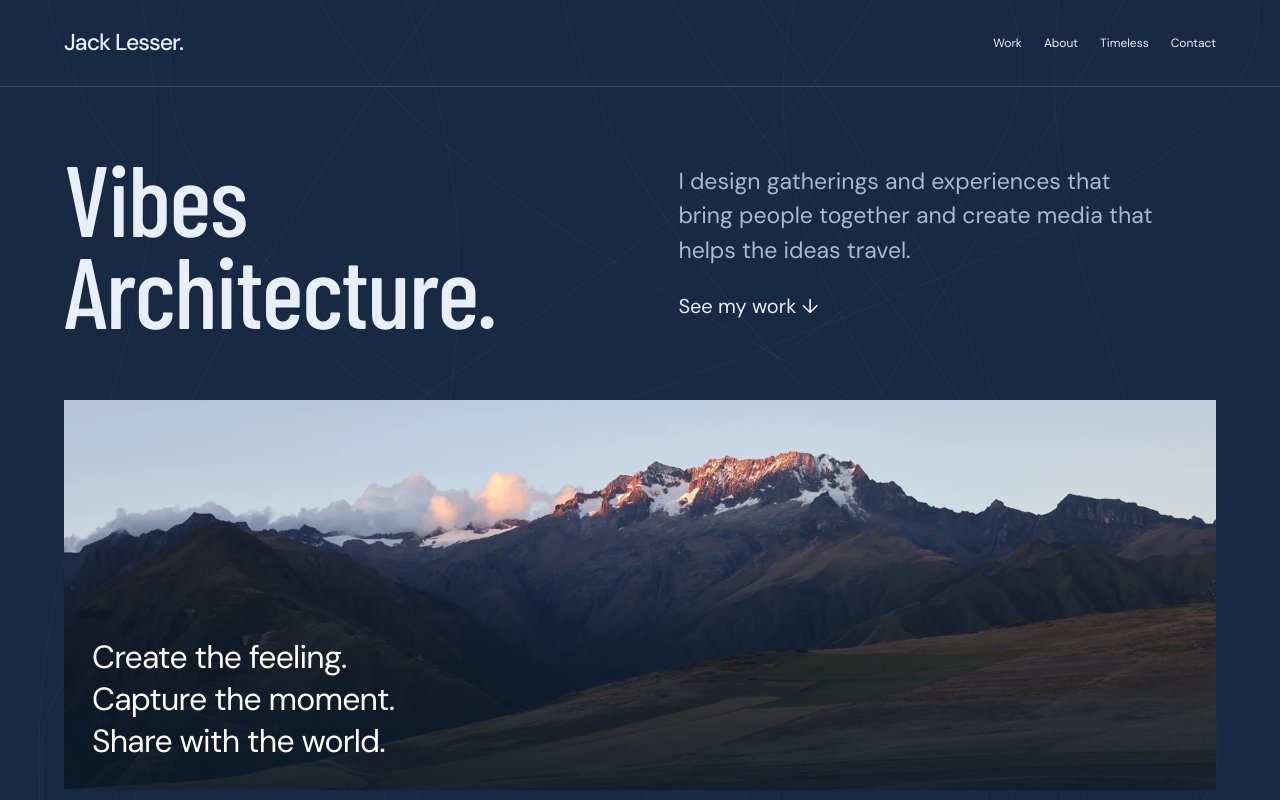
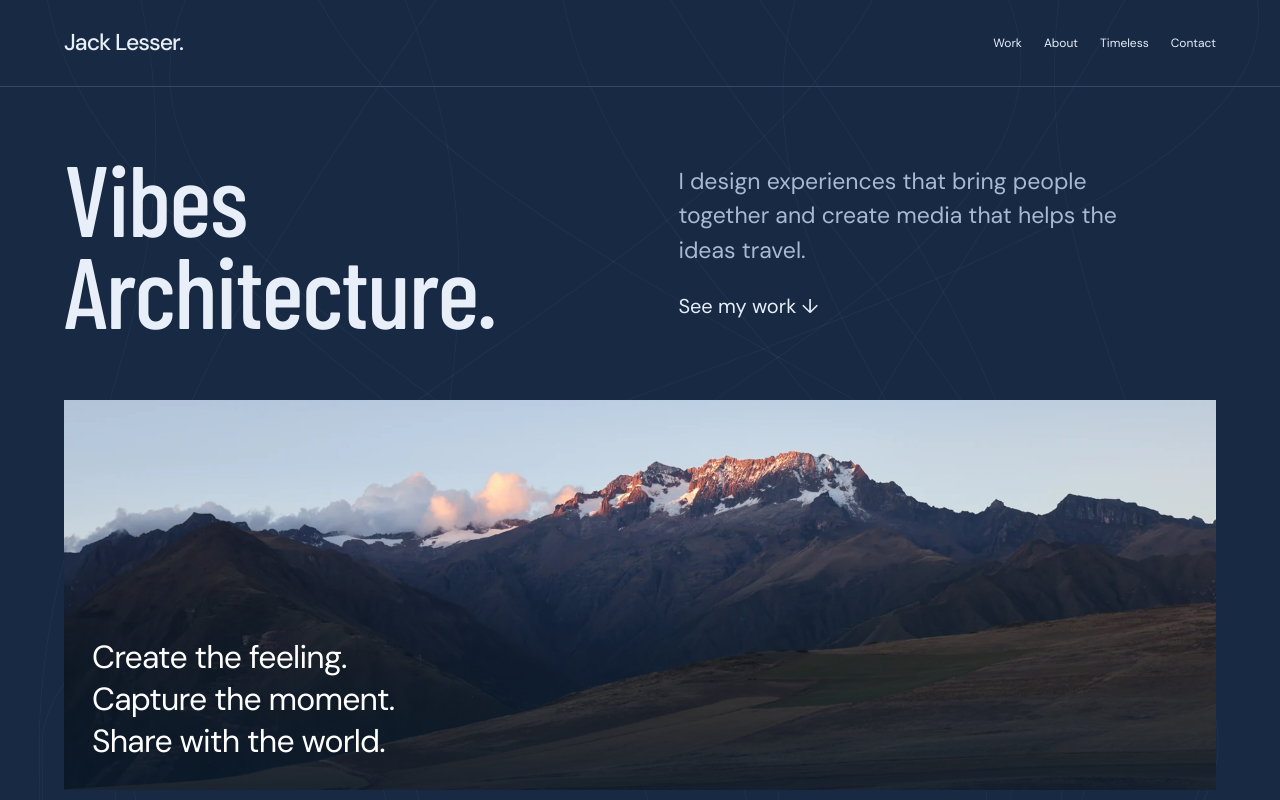
Before and after one commit to jacklesser3/jacklesser.me, a Next.js app: page / in a window 1280 px wide. Shown: the top 800 px of the page. Built offline with nearby package versions, Linux system fonts and the light colour scheme.

Commit message:
Simplify introductory sentence to experiences

```diff
--- a/src/app/page.tsx
+++ b/src/app/page.tsx
@@ -6,9 +6,9 @@ const barlow = Barlow_Condensed({ subsets: ["latin"], weight: ["400", "500"], va
 const dm = DM_Sans({ subsets: ["latin"], weight: ["400", "500"], variable: "--font-dm-sans", display: "swap" });
 export const metadata: Metadata = {
   title: { absolute: "Jack Lesser | Vibes Architecture" },
-  description: "I design gatherings and experiences that bring people together and create media that helps the ideas travel.",
+  description: "I design experiences that bring people together and create media that helps the ideas travel.",
   alternates: { canonical: "https://jacklesser.me" },
-  openGraph: { title: "Jack Lesser | Vibes Architecture", description: "I design gatherings and experiences that bring people together and create media that helps the ideas travel.", url: "https://jacklesser.me", siteName: "Jack Lesser", images: [{ url: "/portfolio/photos/peru-2026-02-IMG_1019.webp", width: 1800, height: 1200 }] },
-  twitter: { card: "summary_large_image", title: "Jack Lesser | Vibes Architecture", description: "I design gatherings and experiences that bring people together and create media that helps the ideas travel.", images: ["/portfolio/photos/peru-2026-02-IMG_1019.webp"] },
+  openGraph: { title: "Jack Lesser | Vibes Architecture", description: "I design experiences that bring people together and create media that helps the ideas travel.", url: "https://jacklesser.me", siteName: "Jack Lesser", images: [{ url: "/portfolio/photos/peru-2026-02-IMG_1019.webp", width: 1800, height: 1200 }] },
+  twitter: { card: "summary_large_image", title: "Jack Lesser | Vibes Architecture", description: "I design experiences that bring people together and create media that helps the ideas travel.", images: ["/portfolio/photos/peru-2026-02-IMG_1019.webp"] },
 };
 export default function Home() { return <div className={`${barlow.variable} ${dm.variable}`}><Portfolio /></div>; }
--- a/src/components/portfolio/Portfolio.tsx
+++ b/src/components/portfolio/Portfolio.tsx
@@ -176,7 +176,7 @@ export default function Portfolio() {
   return <div id="jack-portfolio" className="jp-refined">
     <ScrollFlow />
     <header className="jp-nav"><Link className="jp-brand" href="/">Jack Lesser.</Link><nav className="jp-links" aria-label="Portfolio"><a href="#jp-work">Work</a><a href="#jp-about">About</a><Link href="/timeless">Timeless</Link><a href="#jp-contact">Contact</a></nav></header>
-    <section className="jp-intro" id="jp-top"><div><h1>Vibes<br /><span className="jp-title-second">Architecture.</span></h1></div><div className="jp-lead"><p>I design gatherings and experiences that bring people together and create media that helps the ideas travel.</p><a href="#jp-work">See my work ↓</a></div></section>
+    <section className="jp-intro" id="jp-top"><div><h1>Vibes<br /><span className="jp-title-second">Architecture.</span></h1></div><div className="jp-lead"><p>I design experiences that bring people together and create media that helps the ideas travel.</p><a href="#jp-work">See my work ↓</a></div></section>
     <div className="jp-cover"><img src={photos["Peru 2026"][1].src} alt="Warm light on snow-covered mountains in Peru" fetchPriority="high" width="1800" height="1200" /><div className="jp-cover-overlay"><div className="jp-cover-title">Create the feeling.<br />Capture the moment.<br />Share with the world.</div></div></div>
     <section className="jp-section" id="jp-pillars"><div className="jp-section-head"><div><div className="jp-eyebrow">How I approach the work</div><h2>It starts with how it feels.</h2></div></div><div className="jp-pillars">{pillars.map(pillar => <article key={pillar.name}><div className="jp-pillar-number">{pillar.number}</div><h3>{pillar.name}</h3><div className="jp-pillar-subtitle">{pillar.subtitle}</div><p>{pillar.text}</p><Link className="jp-pillar-link" href={pillar.href}>{pillar.action}</Link></article>)}</div></section>
     <section className="jp-section jp-capture" id="jp-photography"><div className="jp-section-head"><div><h2>Produced locally.</h2></div><span className="jp-gallery-context">People, places, and moments I’ve photographed.</span></div><PhotoMosaic /></section>
```
